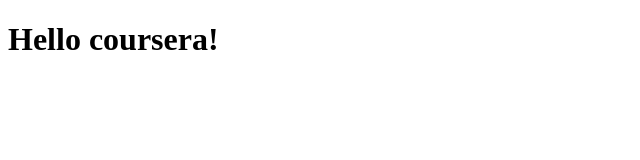
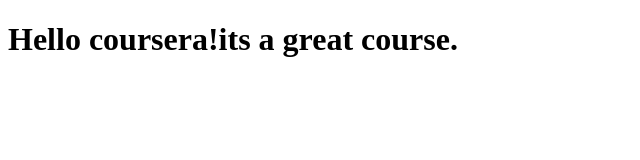
Before and after one commit to Hadiya-Alam/coursera, a plain HTML site: page site/index.html in a window 1280 px wide. Shown: the whole page, without its empty margins (0-640 px from the left). Drawn offline with Linux system fonts and the light colour scheme.

Commit message:
a little change

```diff
--- a/site/index.html
+++ b/site/index.html
@@ -5,6 +5,6 @@
 	<title>Hello Coursera!</title>
 </head>
 <body>
-	<h1>Hello coursera!</h1>
+	<h1>Hello coursera!its a great course.</h1>
 </body>
 </html>
```
